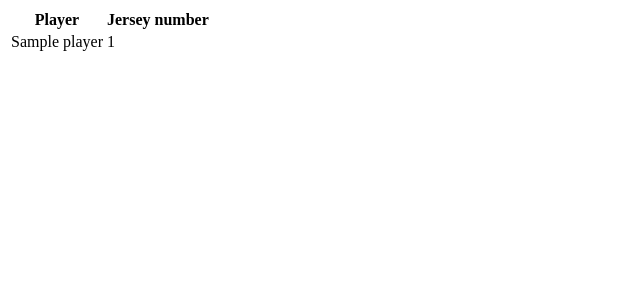
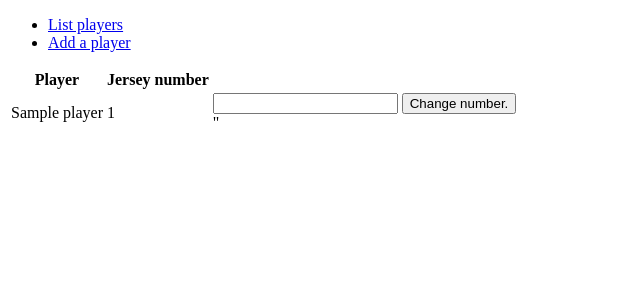
Before and after one commit to Deemusc/Tsoha-Botnian-tilastosovellus, a Flask app: page /players in a window 1280 px wide. Shown: the top 300 px of the page, without its empty margins (0-640 px from the left). Run offline with Flask 2, Linux system fonts and the light colour scheme; tables that the repository leaves empty hold one stand-in row (values such as "Sample post").

Commit message:
Toiminnallisuutta pelinumeron lisäämiseen

```diff
--- a/application/players/views.py
+++ b/application/players/views.py
@@ -10,9 +10,18 @@
 def players_form():
     return render_template("players/new.html")
 
+@app.route("/players/<player_id>/", methods=["POST"])
+def players_set_number(player_id):
+
+    p = Player.query.get(player_id)
+    p.number = 99
+    db.session().commit()
+
+    return redirect(url_for("players_index"))
+
 @app.route("/players/", methods=["POST"])
 def players_create():
-    p = Player(request.form.get("name"), request.form.get("number"))
+    p = Player(request.form.get("name"))
 
     db.session().add(p)
     db.session().commit()
--- a/application/templates/layout.html
+++ b/application/templates/layout.html
@@ -6,6 +6,11 @@
     </head>
 
     <body>
+        <ul>
+            <li><a href="{{ url_for('players_index') }}">List players</a></li>
+            <li><a href="{{ url_for('players_form') }}">Add a player</a></li>
+        </ul>
+
         {% block body %}
         <p>
             Content.
--- a/application/templates/players/list.html
+++ b/application/templates/players/list.html
@@ -10,6 +10,12 @@
     <tr>
         <td>{{ player.name }}</td>
         <td>{{ player.number }}</td>
+        <td>
+            <form method="POST" action="{{ url_for('players_set_number', player_id=player.id) }}">
+                <input type="number" number="number"/>
+                <input type="submit" value="Change number."/>
+            </form>"
+        </td>
     </tr>
     {% endfor %}
 </table>
--- a/application/templates/players/new.html
+++ b/application/templates/players/new.html
@@ -3,7 +3,7 @@
 {% block body %}
 <form method="POST" action="{{ url_for('players_create') }}">
     <input type="text" name="name"/>
-    <input type="number" number="number"/>
+    <!-- <input type="number" number="number"/> -->
     <input type="submit" value="Add a new player"/>
 </form>
 {% endblock %}
--- a/requirements.txt
+++ b/requirements.txt
@@ -1,7 +1,9 @@
 Click==7.0
 Flask==1.0.2
+Flask-SQLAlchemy==2.3.2
 gunicorn==19.9.0
 itsdangerous==1.1.0
 Jinja2==2.10
 MarkupSafe==1.1.1
+SQLAlchemy==1.3.1
 Werkzeug==0.14.1
```
Also changed, not shown: application/players/models.py (+4 -3 lines).
